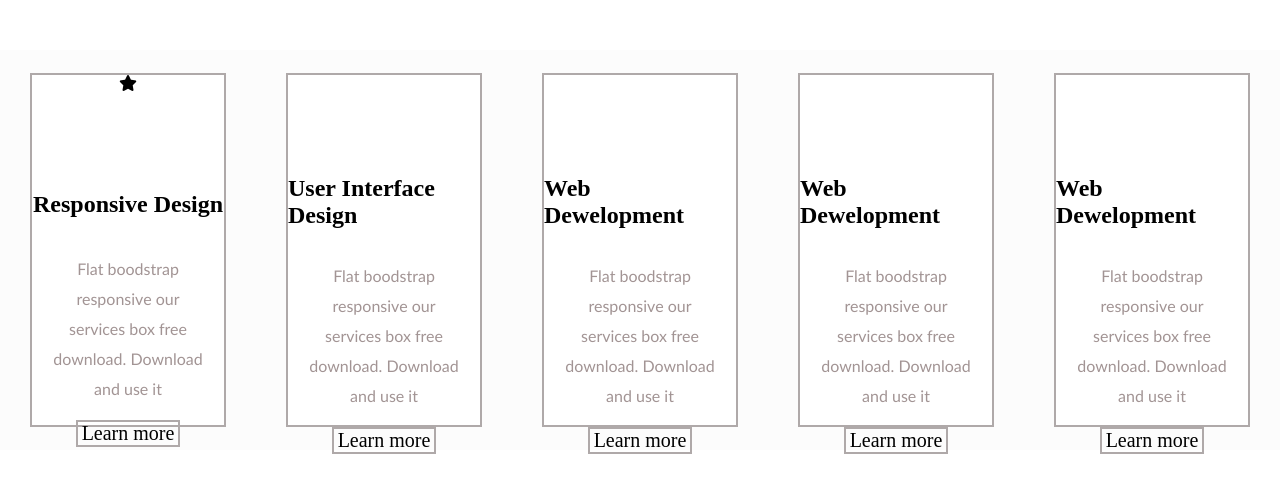
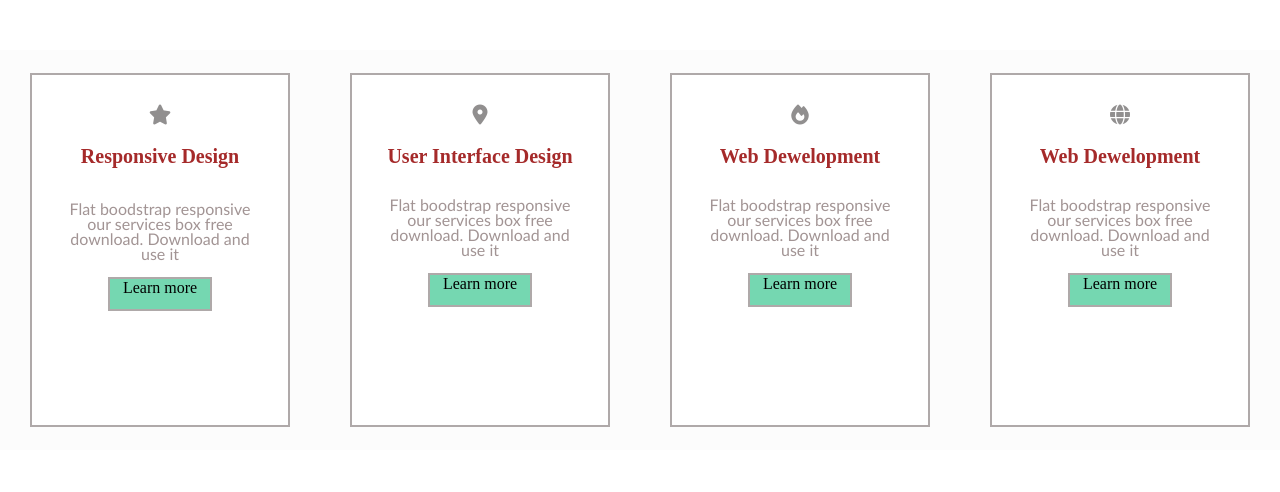
Before and after one commit to CubyckRubyk/Lesson2, a plain HTML site: page homework2/hom2.part2/index.html in a window 1280 px wide. Drawn offline with Linux system fonts and the light colour scheme.

Commit message:
Homework2.part2

```diff
--- a/homework2/hom2.part2/index.html
+++ b/homework2/hom2.part2/index.html
@@ -28,7 +28,8 @@
 
     </div>
     <div class="card">
-        <i class="image"></i>
+        <i class="fa-solid fa-location-dot"></i>
+
         <h1 class="header">
             User Interface Design </h1>
 
@@ -41,7 +42,7 @@
 
     </div>
     <div class="card">
-        <i class="image"></i>
+        <i class="fa-solid fa-fire"></i>
         <h1 class="header">
             Web Dewelopment </h1>
 
@@ -55,20 +56,7 @@
     </div>
 
     <div class="card">
-        <i class="image"></i>
-        <h1 class="header">
-            Web Dewelopment </h1>
-
-        <p class="txt">
-            Flat boodstrap responsive our services box free download. Download and use it
-        </p>
-        <div class="button">
-            Learn more
-        </div>
-
-    </div>
-    <div class="card">
-        <i class="image"></i>
+        <i class="fa-solid fa-globe"></i>
         <h1 class="header">
             Web Dewelopment </h1>
 
@@ -81,6 +69,7 @@
 
     </div>
 
+
 </div>
 
 
--- a/homework2/hom2.part2/main2.css
+++ b/homework2/hom2.part2/main2.css
@@ -30,8 +30,9 @@ body {
 }
 
 .header {
-    font-size: x-large;
-    margin-top: 100px;
+    font-size: 20px;
+    margin-top: 20px;
+    color: brown;
 }
 
 .txt {
@@ -39,22 +40,23 @@ body {
     font-family: Candara, sans-serif;
     text-align: center;
     width: 80%;
-    line-height: 30px;
+    line-height: 15px;
 }
 
 .button {
     width: 100px;
     height: 30px;
+    background: #75d7b1;
     border: double;
     border: 2px #afa9a9;
     border-style: solid;
     text-align: center;
-    font-size: 20px;
+    font-size: 16px;
 
 }
 
-.fa-solid fa-star {
-    margin-top: 40px;
-    font-size: 40px;
-    color: brown;
+.fa-solid {
+    margin-top: 30px;
+    font-size: 20px;
+    color: #918f8f;
 }
```
